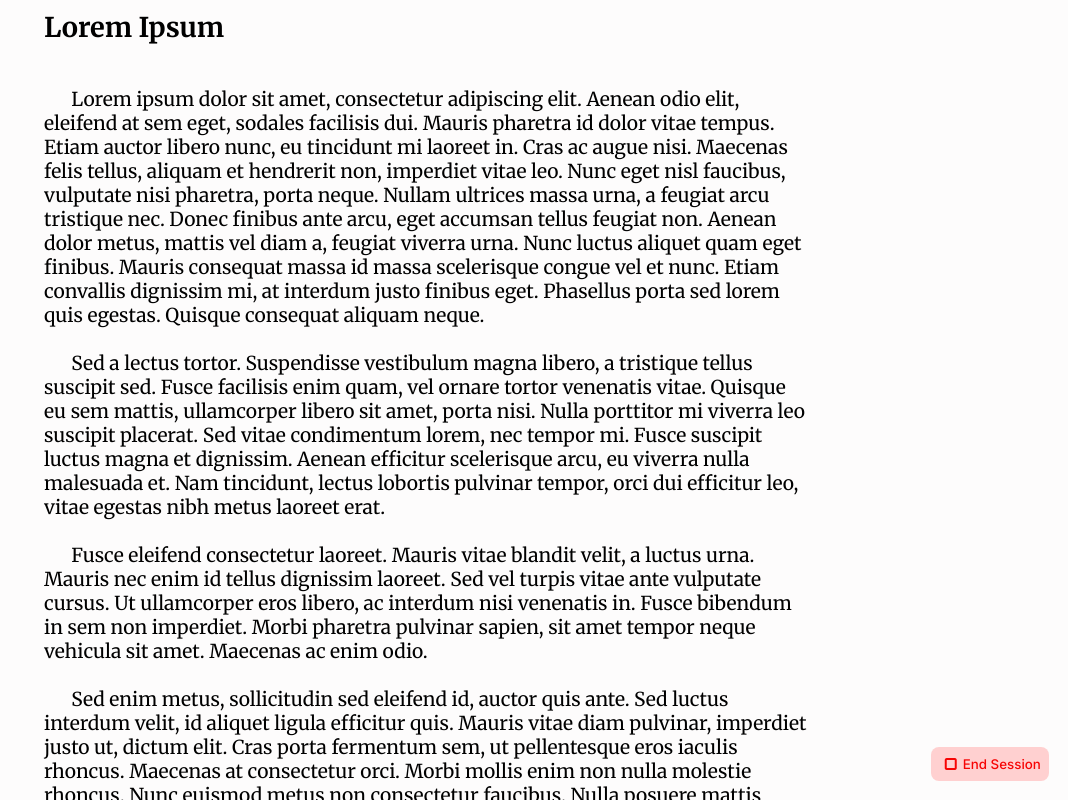
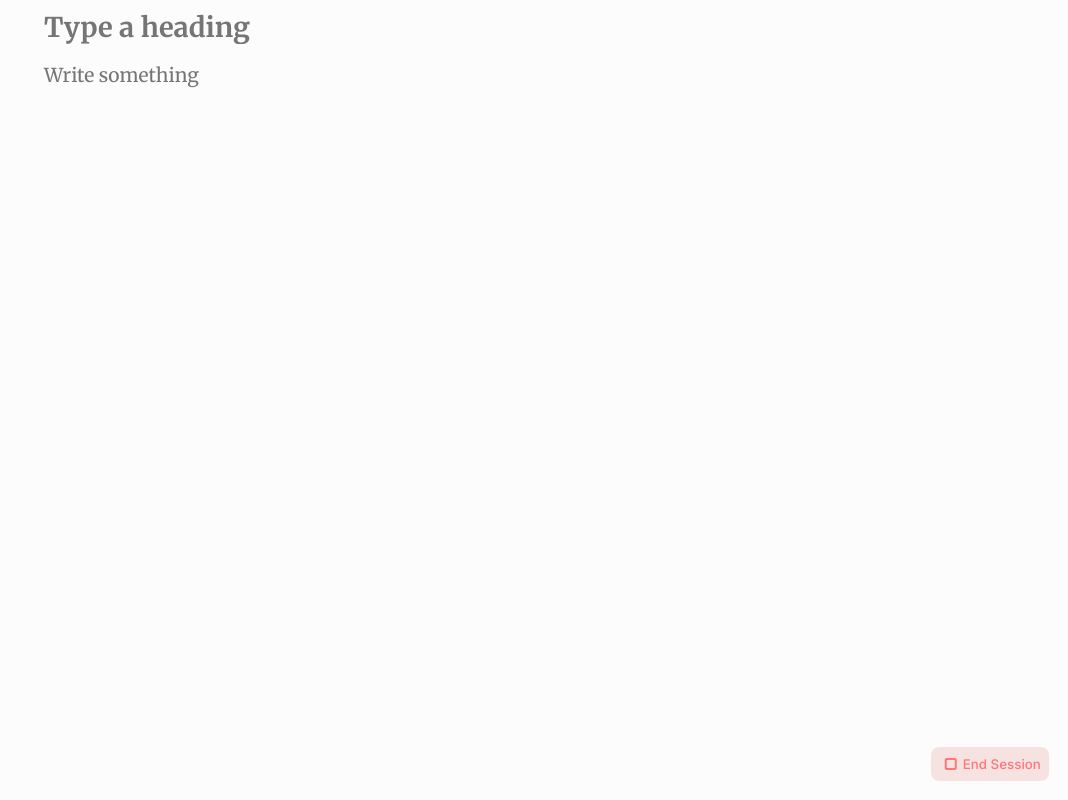
Before and after one commit to aynavbar/keystroke, a Svelte app: page / in a window 1280 px wide. Shown: the whole page, without its empty margins (212-1280 px from the left). Built offline with nearby package versions, Linux system fonts and the light colour scheme.

Commit message:
chore: placeholder cleanup for deployment

```diff
--- a/src/App.svelte
+++ b/src/App.svelte
@@ -9,18 +9,8 @@
     import Toast from "./lib/components/Toast.svelte";
 
     let doc = $state({
-      heading: "Lorem Ipsum",
-      body: `
-      Lorem ipsum dolor sit amet, consectetur adipiscing elit. Aenean odio elit, eleifend at sem eget, sodales facilisis dui. Mauris pharetra id dolor vitae tempus. Etiam auctor libero nunc, eu tincidunt mi laoreet in. Cras ac augue nisi. Maecenas felis tellus, aliquam et hendrerit non, imperdiet vitae leo. Nunc eget nisl faucibus, vulputate nisi pharetra, porta neque. Nullam ultrices massa urna, a feugiat arcu tristique nec. Donec finibus ante arcu, eget accumsan tellus feugiat non. Aenean dolor metus, mattis vel diam a, feugiat viverra urna. Nunc luctus aliquet quam eget finibus. Mauris consequat massa id massa scelerisque congue vel et nunc. Etiam convallis dignissim mi, at interdum justo finibus eget. Phasellus porta sed lorem quis egestas. Quisque consequat aliquam neque.
-
-      Sed a lectus tortor. Suspendisse vestibulum magna libero, a tristique tellus suscipit sed. Fusce facilisis enim quam, vel ornare tortor venenatis vitae. Quisque eu sem mattis, ullamcorper libero sit amet, porta nisi. Nulla porttitor mi viverra leo suscipit placerat. Sed vitae condimentum lorem, nec tempor mi. Fusce suscipit luctus magna et dignissim. Aenean efficitur scelerisque arcu, eu viverra nulla malesuada et. Nam tincidunt, lectus lobortis pulvinar tempor, orci dui efficitur leo, vitae egestas nibh metus laoreet erat.
-
-      Fusce eleifend consectetur laoreet. Mauris vitae blandit velit, a luctus urna. Mauris nec enim id tellus dignissim laoreet. Sed vel turpis vitae ante vulputate cursus. Ut ullamcorper eros libero, ac interdum nisi venenatis in. Fusce bibendum in sem non imperdiet. Morbi pharetra pulvinar sapien, sit amet tempor neque vehicula sit amet. Maecenas ac enim odio.
-
-      Sed enim metus, sollicitudin sed eleifend id, auctor quis ante. Sed luctus interdum velit, id aliquet ligula efficitur quis. Mauris vitae diam pulvinar, imperdiet justo ut, dictum elit. Cras porta fermentum sem, ut pellentesque eros iaculis rhoncus. Maecenas at consectetur orci. Morbi mollis enim non nulla molestie rhoncus. Nunc euismod metus non consectetur faucibus. Nulla posuere mattis nulla a laoreet. Aenean suscipit dolor quis lorem faucibus feugiat. Ut eros nisl, hendrerit a nisl eu, venenatis dictum magna. Nulla in rutrum ex, id porttitor nunc. Integer euismod eros ac ex pretium, pretium viverra neque tempus. Quisque iaculis bibendum lacus et volutpat.
-
-      Curabitur sagittis ligula et enim auctor interdum. Nullam et cursus diam. Ut eget purus nisl. Nullam ut eleifend massa, ac vestibulum libero. Aliquam consectetur, odio non commodo dictum, lorem dui laoreet ex, non volutpat diam erat eget lacus. Morbi dignissim dui at pharetra gravida. Aenean quis efficitur ligula. Integer aliquet commodo diam eget porta. Ut luctus augue enim, eu tempor ligula facilisis eget. Suspendisse fermentum turpis ut felis elementum elementum. Quisque dolor lacus, ullamcorper vitae velit vitae, dapibus ultricies dui.
-      `
+      heading: "",
+      body: ""
     })
 
     let showCopyInfoToast = $state(false);
```
